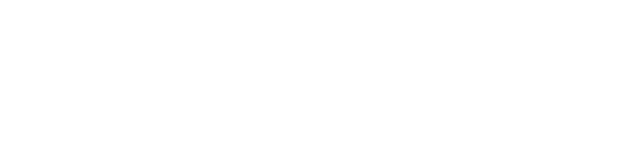
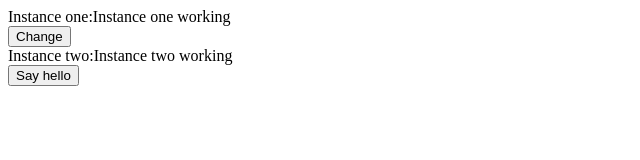
Before and after one commit to cbsajan/Vue3-Course-Basic-2022, a plain HTML site: page index.html in a window 1280 px wide. Shown: the whole page, without its empty margins (0-640 px from the left). Drawn offline with nearby package versions, Linux system fonts and the light colour scheme.

Commit message:
Multiple Instance

```diff
--- a/index.html
+++ b/index.html
@@ -9,14 +9,44 @@
     <title>Document</title>
   </head>
   <body>
-    <div id="app"></div>
+    <div id="app1">
+      <div>Instance one:{{ value }}</div>
+      <button @click="changeValue">Change</button>
+    </div>
+
+    <div id="app2">
+      <div>Instance two:{{ value }}</div>
+      <button @click="sayHello">Say hello</button>
+    </div>
   </body>
   <script>
-    const App = {
+    let message = "Hey guys";
+
+    const app1 = Vue.createApp({
       data() {
-        return {};
+        return {
+          value: "Instance one working",
+        };
       },
-    };
-    Vue.createApp(App).mount("#app");
+      methods: {
+        changeValue() {
+          console.log(app2);
+          app2.value = "The value changed";
+        },
+      },
+    }).mount("#app1");
+
+    const app2 = Vue.createApp({
+      data() {
+        return {
+          value: "Instance two working",
+        };
+      },
+      methods: {
+        sayHello() {
+          alert(message);
+        },
+      },
+    }).mount("#app2");
   </script>
 </html>
```
